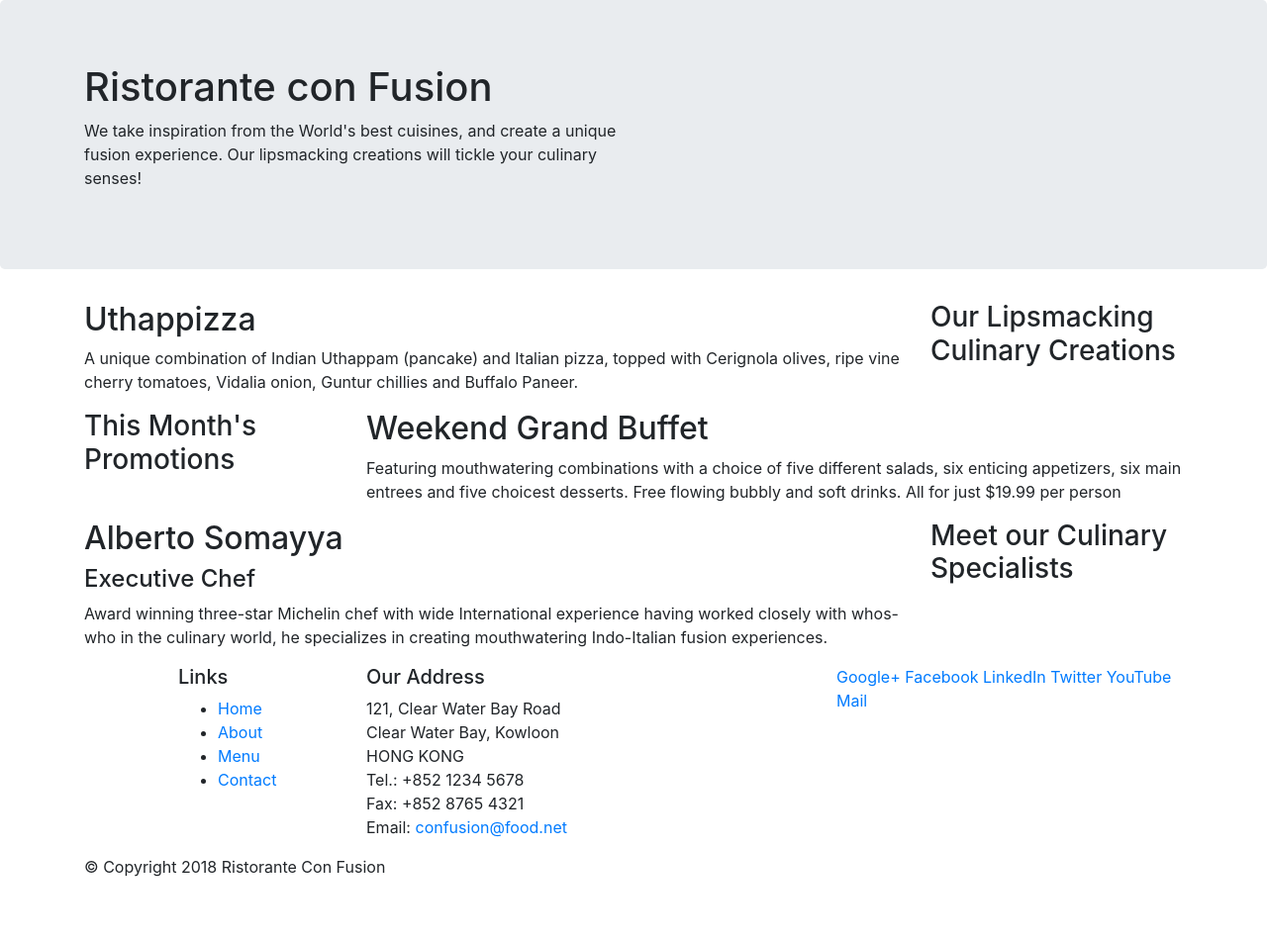
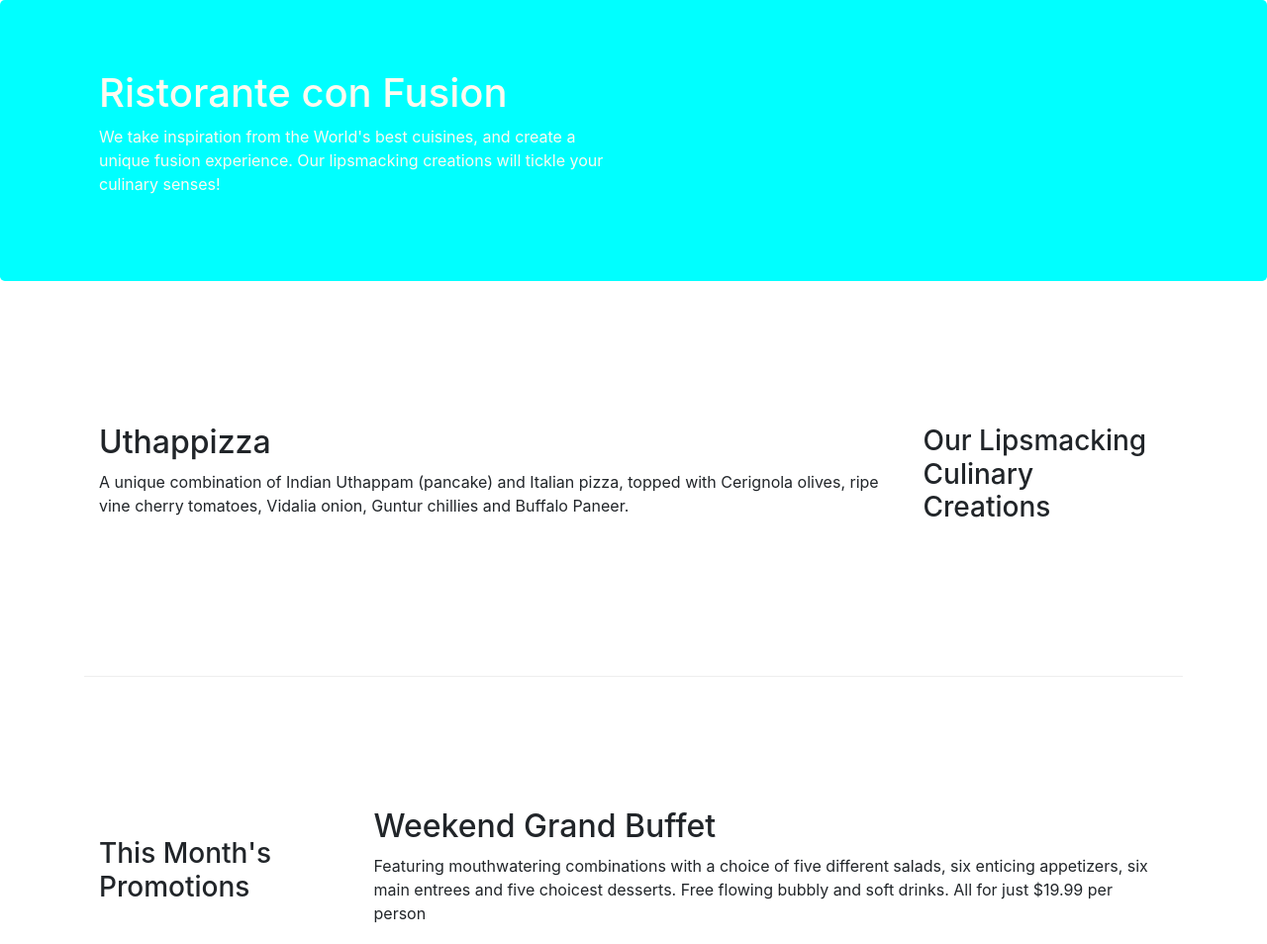
Before and after one commit to gbrwbs/bootstrap, a website: page index.html in a window 1280 px wide. Shown: the top 954 px of the page at 99% size. Before the commit the page ends 904 px from the top, so only its background shows below. Drawn offline with nearby package versions, Linux system fonts and the light colour scheme.

Commit message:
bootstrap grip 2

```diff
--- /dev/null
+++ b/css/styles.css
@@ -0,0 +1,30 @@
+.row-header {
+    margin: 0px auto;
+    padding: 0px auto;
+}
+
+.row-content{
+    margin: 0px auto;
+    padding: 50px 0px 50px 0px;
+    border-bottom: 1px ridge;
+    min-height: 400px;
+}
+
+.footer{
+    background-color: #d1c4e9;
+    margin: 0px auto;
+    padding: 20px 0px 20px 0px;
+}
+
+.jumbotron {
+    padding: 70px 30px 70px 30px;
+    margin: 0px auto;
+    background-color: aqua;
+    color: floralwhite;
+}
+
+.address{
+    font-size: 80%;
+    margin:0px;
+    color: #0f0f0f;
+}
--- a/index.html
+++ b/index.html
@@ -9,13 +9,14 @@
 
      <!-- Bootstrap CSS -->
      <link rel="stylesheet" href="node_modules/bootstrap/dist/css/bootstrap.min.css">
+     <link rel="stylesheet" href="css/styles.css">
 </head>
 
 <body>
 
     <header class="jumbotron">
         <div class="container">
-            <div class="row">
+            <div class="row row-header">
                 <div class="col-12 col-sm-6">
                     <h1>Ristorante con Fusion</h1>
                     <p>We take inspiration from the World's best cuisines, and create a unique fusion experience. Our lipsmacking creations will tickle your culinary senses!</p>
@@ -27,7 +28,7 @@
     </header>
 
     <div class="container">
-        <div class="row">
+        <div class="row row-content align-items-center">
             <div class="col-12 col-sm-4 order-sm-last col-md-3">
                 <h3>Our Lipsmacking Culinary Creations</h3>
             </div>
@@ -38,7 +39,7 @@
         </div>
 
 
-        <div class="row">
+        <div class="row row-content  align-items-center">
             <div class="col-12 col-sm-4 col-md-3">
                 <h3>This Month's Promotions</h3>
             </div>
@@ -48,7 +49,7 @@
             </div>
         </div>
 
-        <div class="row">
+        <div class="row row-content align-items-center">
             <div class="col-12 col-sm-4 order-sm-last col-md-3">
                 <h3>Meet our Culinary Specialists</h3>
             </div>
@@ -60,12 +61,12 @@
         </div>
     </div>
 
-    <footer>
+    <footer class="footer">
         <div class="container">
             <div class="row">
                 <div class="col-4 offset-1 col-sm-2">
                     <h5>Links</h5>
-                    <ul>
+                    <ul class="list-unstyled">
                         <li><a href="#">Home</a></li>
                         <li><a href="#">About</a></li>
                         <li><a href="#">Menu</a></li>
@@ -83,8 +84,8 @@
 		              Email: <a href="mailto:confusion@food.net">confusion@food.net</a>
 		           </address>
                 </div>
-                <div class="col-12 col-sm-4">
-                    <div>
+                <div class="col-12 col-sm-4 align-self-center">
+                    <div class="text-center">
                         <a href="http://google.com/+">Google+</a>
                         <a href="http://www.facebook.com/profile.php?id=">Facebook</a>
                         <a href="http://www.linkedin.com/in/">LinkedIn</a>
@@ -94,7 +95,7 @@
                     </div>
                 </div>
            </div>
-           <div class="row">
+           <div class="row justify-content-center">
                 <div class="col-auto">
                     <p>© Copyright 2018 Ristorante Con Fusion</p>
                 </div>
```
